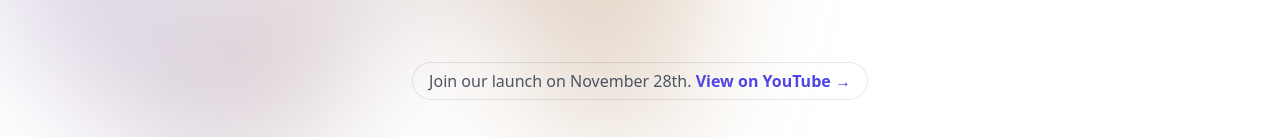
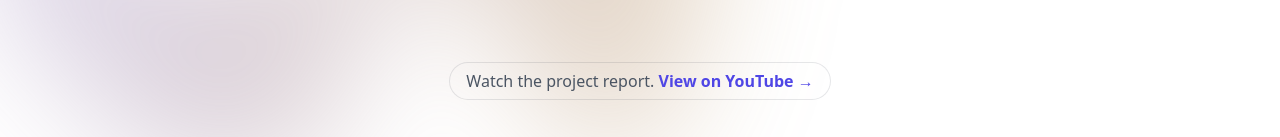
Before and after one commit to libscie/datacheck-website, a Next.js app: page / in a window 1280 px wide. Shown: the part 189-326 px from the top of the page. Built offline with nearby package versions, Linux system fonts and the light colour scheme.

Commit message:
Post launch update

```diff
--- a/components/Hero.tsx
+++ b/components/Hero.tsx
@@ -401,7 +401,7 @@ export default function Example() {
               <div className="hidden sm:mb-8 sm:flex sm:justify-center">
                 <div className="relative overflow-hidden rounded-full py-1.5 px-4 text-base leading-6 ring-1 ring-gray-900/10 hover:ring-gray-900/20">
                   <span className="text-gray-600">
-                    Join our launch on November 28th.{" "}
+                    Watch the project report.{" "}
                     <a
                       href="https://www.youtube.com/watch?v=i5Pa3Sx3n14"
                       className="font-semibold text-indigo-600"
```
Also changed, not shown: 1 other file (tests, documents, lock files or other folders).
